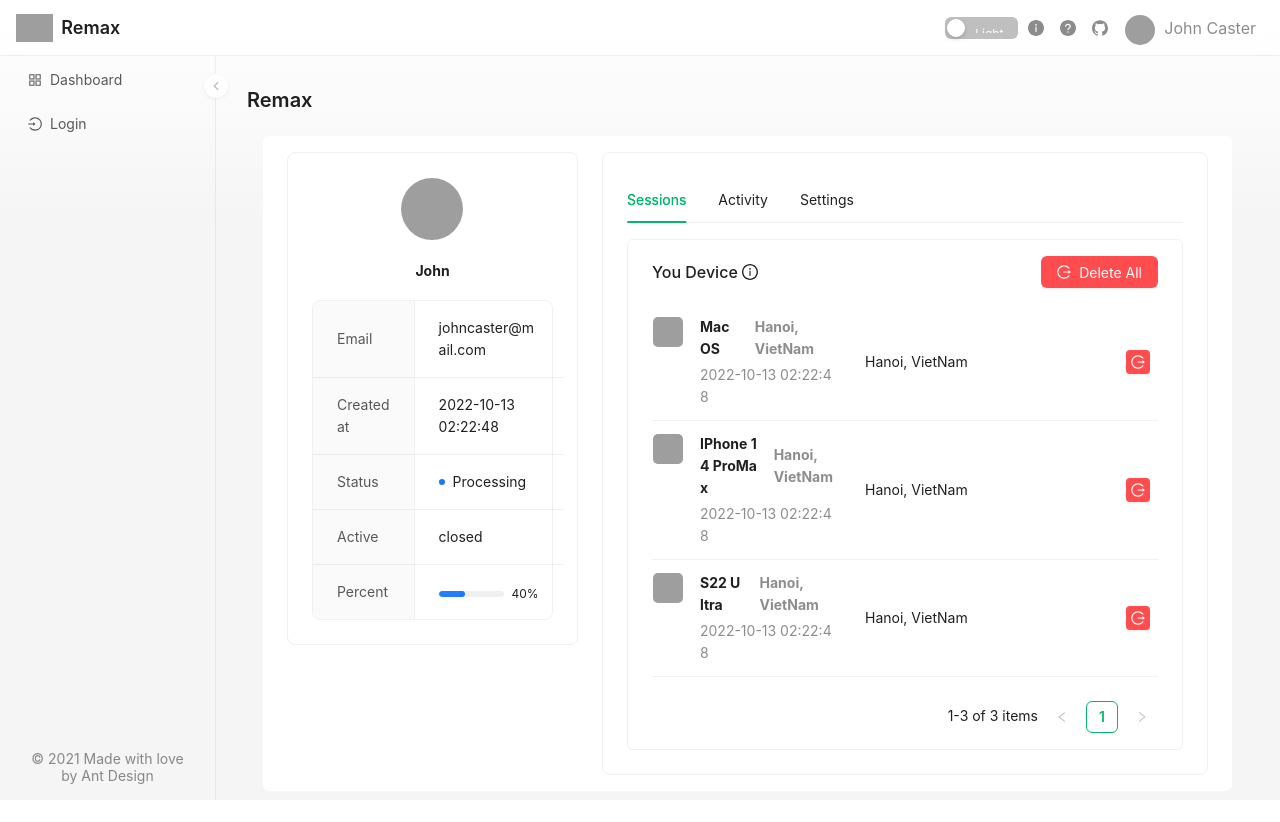
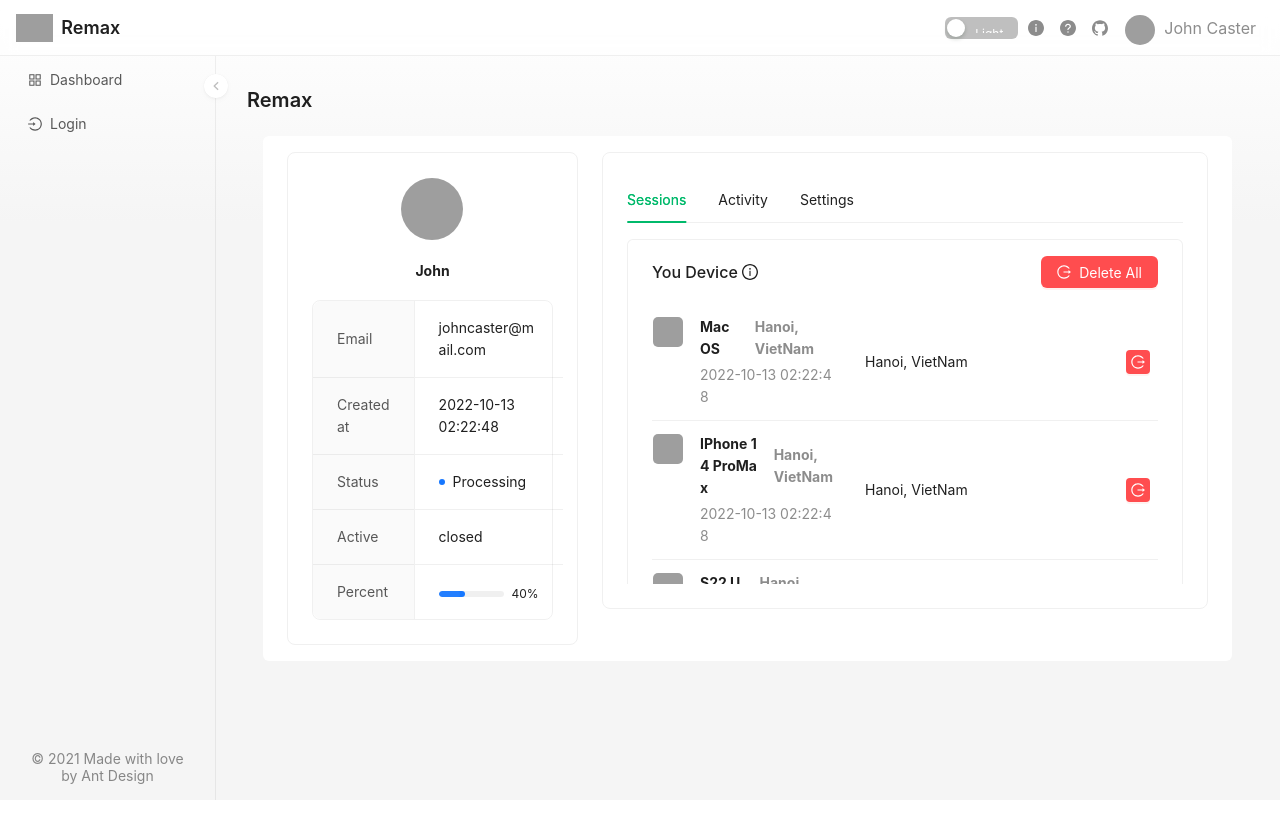
Before and after one commit to khoatv92/react-graphql-cms-template, a React (Create React App) app: page /profile in a window 1280 px wide. Built offline with nearby package versions, Linux system fonts and the light colour scheme; grey boxes are pictures that could not be loaded.

Commit message:
Update component Activity

```diff
--- a/src/components/UserInfo/Activity.tsx
+++ b/src/components/UserInfo/Activity.tsx
@@ -1,26 +1,23 @@
 import React, { useEffect, useState } from 'react';
-import { List, Typography } from 'antd';
+import { ProList, ProSkeleton } from '@ant-design/pro-components';
 
-const Activity: React.FC = () => {
+export type ListItem = {
+  name: string;
+  icon: string;
+  time: number;
+};
+const listDataSource: ListItem[] = [];
+
+for (let i = 0; i < 100; i += 1) {
+  listDataSource.push({
+    name: 'Lorem ipsum dolor sit amet consectetur adipisicing elit.',
+    time: Date.now() - Math.floor(Math.random() * 100000),
+    icon: '🍀'
+  });
+}
+
+const Activity = () => {
   const [loading, setLoading] = useState(true);
-
-  const data = [
-    '💫 Racing car sprays burning fuel into crowd.',
-    '🪴 Japanese princess to wed commoner.',
-    '⛹️‍♀️ Australian walks 100km after outback crash.',
-    '🏄‍♀️ Man charged over missing wedding girl.',
-    '🎮 Los Angeles battles huge wildfires.',
-    '💫 Racing car sprays burning fuel into crowd.',
-    '🪴 Japanese princess to wed commoner.',
-    '⛹️‍♀️ Australian walks 100km after outback crash.',
-    '🏄‍♀️ Man charged over missing wedding girl.',
-    '🎮 Los Angeles battles huge wildfires.',
-    '💫 Racing car sprays burning fuel into crowd.',
-    '🪴 Japanese princess to wed commoner.',
-    '⛹️‍♀️ Australian walks 100km after outback crash.',
-    '🏄‍♀️ Man charged over missing wedding girl.',
-    '🎮 Los Angeles battles huge wildfires.'
-  ];
 
   useEffect(() => {
     setTimeout(() => {
@@ -28,20 +25,57 @@ const Activity: React.FC = () => {
     }, 2000);
   }, []);
 
+  if (loading) {
+    return (
+      <ProSkeleton
+        toolbar={false}
+        pageHeader={false}
+        actionButton={false}
+        statistic={false}
+        type="list"
+      />
+    );
+  }
+
   return (
-    <List
-      loading={loading}
-      bordered
-      dataSource={data}
-      pagination={{
-        pageSize: 10
-      }}
-      renderItem={(item) => (
-        <List.Item>
-          <Typography.Text mark>[01/12/2022 15:00]</Typography.Text> {item}
-        </List.Item>
-      )}
-    />
+    <>
+      <ProList<ListItem>
+        ghost
+        rowKey="name"
+        dataSource={listDataSource}
+        search={{
+          filterType: 'light'
+        }}
+        pagination={{
+          defaultPageSize: 10
+        }}
+        onSubmit={(values) => console.log('values :>> ', values)}
+        metas={{
+          title: {
+            dataIndex: 'name',
+            search: false
+          },
+          avatar: {
+            dataIndex: 'icon',
+            valueType: 'text',
+            title: 'ss',
+            search: false
+          },
+          description: {
+            title: 'description',
+            dataIndex: 'time',
+            valueType: 'dateTime',
+            search: false
+          },
+          subTitle: {
+            render: () => <span></span>,
+            title: 'Time',
+            dataIndex: 'time',
+            valueType: 'dateWeek'
+          }
+        }}
+      />
+    </>
   );
 };
 
--- a/src/components/UserInfo/Sessions.tsx
+++ b/src/components/UserInfo/Sessions.tsx
@@ -8,6 +8,60 @@ interface Props {
 }
 
 const dataSource = [
+  {
+    name: 'Mac OS',
+    image: 'https://cdn-icons-png.flaticon.com/128/2344/2344269.png',
+    desc: '2022-10-13 02:22:48.824+00',
+    localtion: 'Hanoi, VietNam'
+  },
+  {
+    name: 'IPhone 14 ProMax',
+    image: 'https://cdn-icons-png.flaticon.com/128/545/545245.png',
+    desc: '2022-10-13 02:22:48.824+00',
+    localtion: 'Hanoi, VietNam'
+  },
+  {
+    name: 'S22 Ultra',
+    image: 'https://cdn-icons-png.flaticon.com/128/545/545245.png',
+    desc: '2022-10-13 02:22:48.824+00',
+    localtion: 'Hanoi, VietNam'
+  },
+  {
+    name: 'Mac OS',
+    image: 'https://cdn-icons-png.flaticon.com/128/2344/2344269.png',
+    desc: '2022-10-13 02:22:48.824+00',
+    localtion: 'Hanoi, VietNam'
+  },
+  {
+    name: 'IPhone 14 ProMax',
+    image: 'https://cdn-icons-png.flaticon.com/128/545/545245.png',
+    desc: '2022-10-13 02:22:48.824+00',
+    localtion: 'Hanoi, VietNam'
+  },
+  {
+    name: 'S22 Ultra',
+    image: 'https://cdn-icons-png.flaticon.com/128/545/545245.png',
+    desc: '2022-10-13 02:22:48.824+00',
+    localtion: 'Hanoi, VietNam'
+  },
+  {
+    name: 'Mac OS',
+    image: 'https://cdn-icons-png.flaticon.com/128/2344/2344269.png',
+    desc: '2022-10-13 02:22:48.824+00',
+    localtion: 'Hanoi, VietNam'
+  },
+  {
+    name: 'IPhone 14 ProMax',
+    image: 'https://cdn-icons-png.flaticon.com/128/545/545245.png',
+    desc: '2022-10-13 02:22:48.824+00',
+    localtion: 'Hanoi, VietNam'
+  },
+  {
+    name: 'S22 Ultra',
+    image: 'https://cdn-icons-png.flaticon.com/128/545/545245.png',
+    desc: '2022-10-13 02:22:48.824+00',
+    localtion: 'Hanoi, VietNam'
+  },
   {
     name: 'Mac OS',
     image: 'https://cdn-icons-png.flaticon.com/128/2344/2344269.png',
@@ -44,6 +98,7 @@ const Sessions = ({ loading }: Props) => {
 
   return (
     <ProList<DataItem>
+      style={{ maxHeight: 345, overflow: 'auto' }}
       toolBarRender={() => {
         return [
           <Button key="add" type="primary" danger icon={<LogoutOutlined />}>
@@ -56,9 +111,7 @@ const Sessions = ({ loading }: Props) => {
       headerTitle="You Device"
       tooltip="Where you’re signed in"
       dataSource={dataSource}
-      pagination={{
-        pageSize: 10
-      }}
+      pagination={false}
       metas={{
         title: {
           dataIndex: 'name'
--- a/src/containers/Table.tsx
+++ b/src/containers/Table.tsx
@@ -142,7 +142,7 @@ const Table = () => {
             <Tag key="info" icon={<InfoCircleFilled />} color="processing">
               Info: 1024
             </Tag>,
-            <Tag key="error" icon={<WarningFilled />} color="warning">
+            <Tag key="warning" icon={<WarningFilled />} color="warning">
               Warning: 256
             </Tag>,
             <Tag key="error" icon={<ExclamationCircleFilled />} color="error">
@@ -152,7 +152,7 @@ const Table = () => {
         }}
       />
       <Drawer
-        width="50%"
+        width="auto"
         placement="right"
         title="Detail"
         onClose={onClose}
```
